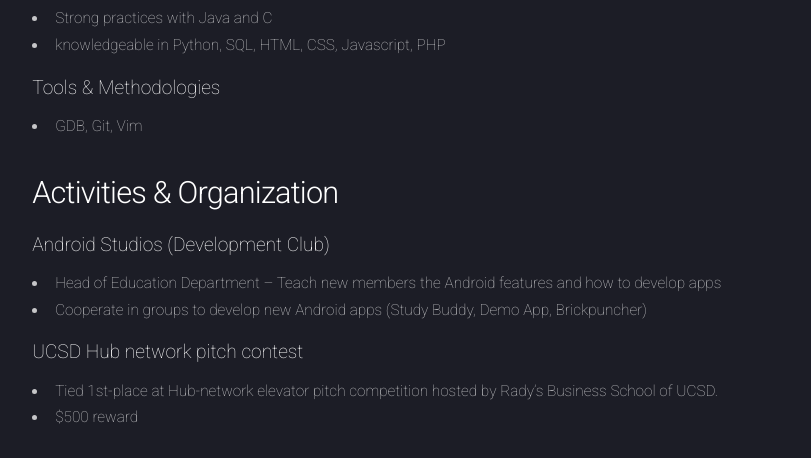
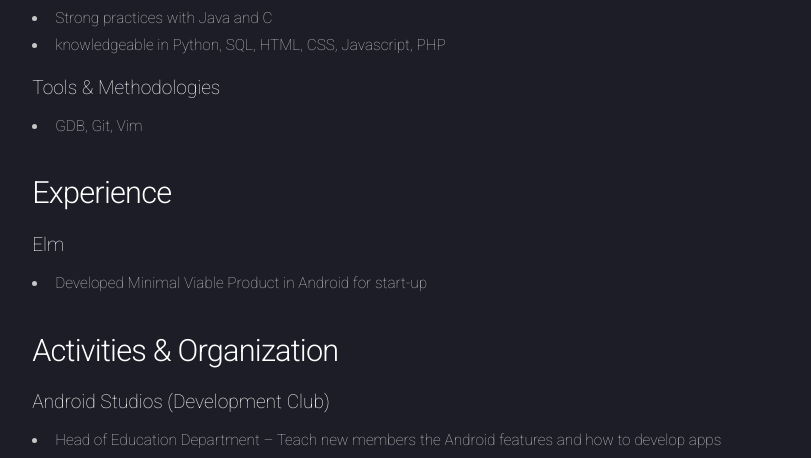
Before and after one commit to jeo1kim/jeo1kim.github.io, a plain HTML site: page resume.html in a window 1280 px wide. Shown: the part 678-1136 px from the top of the page, without its empty margins (435-1246 px from the left). Drawn offline with Linux system fonts and the light colour scheme.

Commit message:
Update resume.html

```diff
--- a/resume.html
+++ b/resume.html
@@ -116,6 +116,16 @@ Relavant Courses
 </ul>
 </header>
 
+<header>
+	<h2>Experience</h2>
+	<p>Elm</p>
+	<ul style="margin-top: -20px;">
+	<li>Developed Minimal Viable Product in Android for start-up</li>
+</ul>
+
+<h2></h2>
+</header>
+
 <header id="activities">
 <h2>Activities &amp; Organization</h2>
 
```
